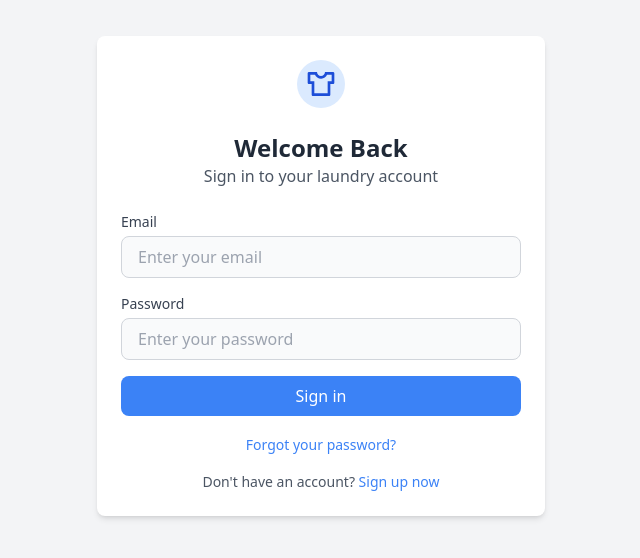
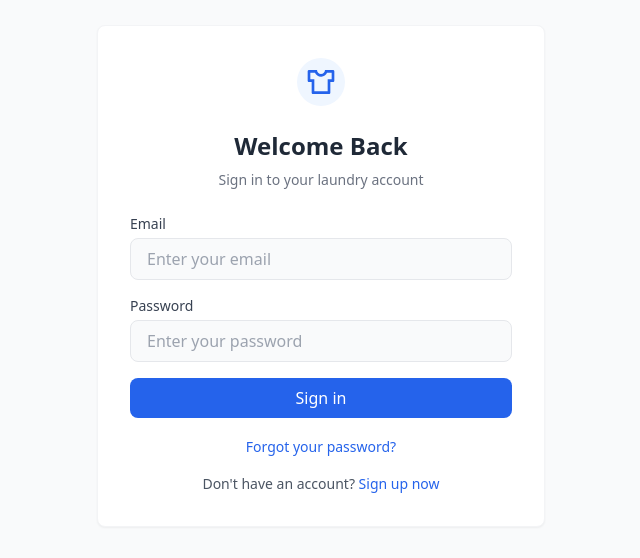
Before and after one commit to codinggita/laundry_buddy, a React (Vite) app in the folder Frontend/: page /login in a window 1280 px wide. Shown: the part 124-682 px from the top of the page, without its empty margins (319-959 px from the left). Built offline with nearby package versions, Linux system fonts and the light colour scheme.

Commit message:
Added user login functionality with error handling and success messages

```diff
--- a/Frontend/package.json
+++ b/Frontend/package.json
@@ -10,6 +10,8 @@
     "preview": "vite preview"
   },
   "dependencies": {
+    "@heroicons/react": "^2.2.0",
+    "axios": "^1.7.9",
     "react": "^18.3.1",
     "react-dom": "^18.3.1",
     "react-icons": "^5.4.0",
--- a/Frontend/src/Component/User/Login.jsx
+++ b/Frontend/src/Component/User/Login.jsx
@@ -1,68 +1,115 @@
-import React from "react";
+import React, { useState } from "react";
 import { Link } from "react-router-dom";
 import { RiTShirt2Line } from "react-icons/ri";
+import axios from "axios";
 
 const Login = () => {
+  const [email, setEmail] = useState("");
+  const [password, setPassword] = useState("");
+  const [error, setError] = useState(""); // State to store error messages
+  const [success, setSuccess] = useState(""); // State to store success messages
+
+  const handleSubmit = async (e) => {
+    e.preventDefault();
+    setError(""); // Clear previous errors
+    setSuccess(""); // Clear previous success messages
+
+    try {
+      const response = await axios.post("http://localhost:3000/user/login", {
+        email,
+        password,
+      });
+
+      // Handle successful login
+      setSuccess(`Welcome back, ${response.data.name}!`); // Set success message
+      console.log("Login successful:", response.data);
+
+      if(response.data.message){
+
+      }
+      // Redirect or store user data (e.g., using context or localStorage)
+    } catch (error) {
+      // Handle specific error messages from the API
+      if (error.response && error.response.data.message) {
+        setError(error.response.data.message); // Set error message from the API
+      } else {
+        setError("An error occurred. Please try again."); // Generic error message
+      }
+    }
+  };
+
   return (
-    <div className="flex items-center justify-center min-h-screen bg-gray-100 px-4 sm:px-6 lg:px-8">
-      <div className="w-full max-w-md p-6 bg-white rounded-lg shadow-md">
+    <div className="flex items-center justify-center min-h-screen bg-gray-50 px-4 sm:px-6 lg:px-8">
+      <div className="w-full max-w-md p-8 bg-white rounded-lg shadow-sm border border-gray-100">
         {/* Logo */}
         <div className="flex justify-center mb-6">
-          <div className="w-12 h-12 bg-blue-100 rounded-full flex items-center justify-center">
-            <RiTShirt2Line className="w-8 h-8 object-contain text-blue-700" />
+          <div className="w-12 h-12 bg-blue-50 rounded-full flex items-center justify-center">
+            <RiTShirt2Line className="w-8 h-8 text-blue-600" />
           </div>
         </div>
 
         {/* Header */}
-        <h2 className="text-2xl font-bold text-center text-gray-800">
+        <h2 className="text-2xl font-semibold text-center text-gray-800 mb-2">
           Welcome Back
         </h2>
-        <p className="text-center text-gray-600 text-sm sm:text-base">
+        <p className="text-center text-gray-500 text-sm mb-6">
           Sign in to your laundry account
         </p>
 
+        {/* Success Message */}
+        {success && (
+          <div className="mb-4 p-3 bg-green-50 border-l-4 border-green-400 text-green-700 text-sm rounded">
+            <span className="font-medium">Success:</span> {success}
+          </div>
+        )}
+
+        {/* Error Message */}
+        {error && (
+          <div className="mb-4 p-3 bg-red-50 border-l-4 border-red-400 text-red-700 text-sm rounded">
+            <span className="font-medium">Error:</span> {error}
+          </div>
+        )}
+
         {/* Form */}
-        <form className="mt-6">
+        <form className="space-y-4" onSubmit={handleSubmit}>
           {/* Email Input */}
-          <div className="mb-4">
+          <div>
             <label
               htmlFor="email"
-              className="block text-sm font-medium text-gray-700"
+              className="block text-sm font-medium text-gray-700 mb-1"
             >
               Email
             </label>
-            <div className="relative mt-1">
             <input
               type="email"
               id="email"
               placeholder="Enter your email"
-                className="block w-full px-4 py-2 text-gray-700 bg-gray-50 border border-gray-300 rounded-lg focus:ring-blue-500 focus:border-blue-500"
+              className="w-full px-4 py-2 text-gray-700 bg-gray-50 border border-gray-200 rounded-lg focus:ring-1 focus:ring-blue-500 focus:border-blue-500 transition-all"
+              onChange={(e) => setEmail(e.target.value)}
             />
-            </div>
           </div>
 
           {/* Password Input */}
-          <div className="mb-4">
+          <div>
             <label
               htmlFor="password"
-              className="block text-sm font-medium text-gray-700"
+              className="block text-sm font-medium text-gray-700 mb-1"
             >
               Password
             </label>
-            <div className="relative mt-1">
             <input
               type="password"
               id="password"
               placeholder="Enter your password"
-                className="block w-full px-4 py-2 text-gray-700 bg-gray-50 border border-gray-300 rounded-lg focus:ring-blue-500 focus:border-blue-500"
+              className="w-full px-4 py-2 text-gray-700 bg-gray-50 border border-gray-200 rounded-lg focus:ring-1 focus:ring-blue-500 focus:border-blue-500 transition-all"
+              onChange={(e) => setPassword(e.target.value)}
             />
-            </div>
           </div>
 
           {/* Sign In Button */}
           <button
             type="submit"
-            className="w-full py-2 text-white bg-blue-500 rounded-lg hover:bg-blue-600 focus:ring-4 focus:ring-blue-300"
+            className="w-full py-2 text-white bg-blue-600 rounded-lg hover:bg-blue-700 focus:ring-2 focus:ring-blue-500 focus:ring-offset-2 transition-all"
           >
             Sign in
           </button>
@@ -70,7 +117,10 @@ const Login = () => {
 
         {/* Forgot Password Link */}
         <div className="mt-4 text-center">
-          <a href="#" className="text-sm text-blue-500 font-medium hover:underline">
+          <a
+            href="#"
+            className="text-sm text-blue-600 hover:text-blue-700 hover:underline"
+          >
             Forgot your password?
           </a>
         </div>
@@ -81,7 +131,7 @@ const Login = () => {
             Don't have an account?{" "}
             <Link
               to="/registration"
-              className="text-blue-500 font-medium hover:underline"
+              className="text-blue-600 hover:text-blue-700 hover:underline"
             >
               Sign up now
             </Link>
```
Also changed, not shown: Frontend/src/Component/User/Dashboard.jsx (+108 -0 lines), 1 other file (tests, documents, lock files or other folders). Lines whose indentation alone changed are shown as unchanged.
